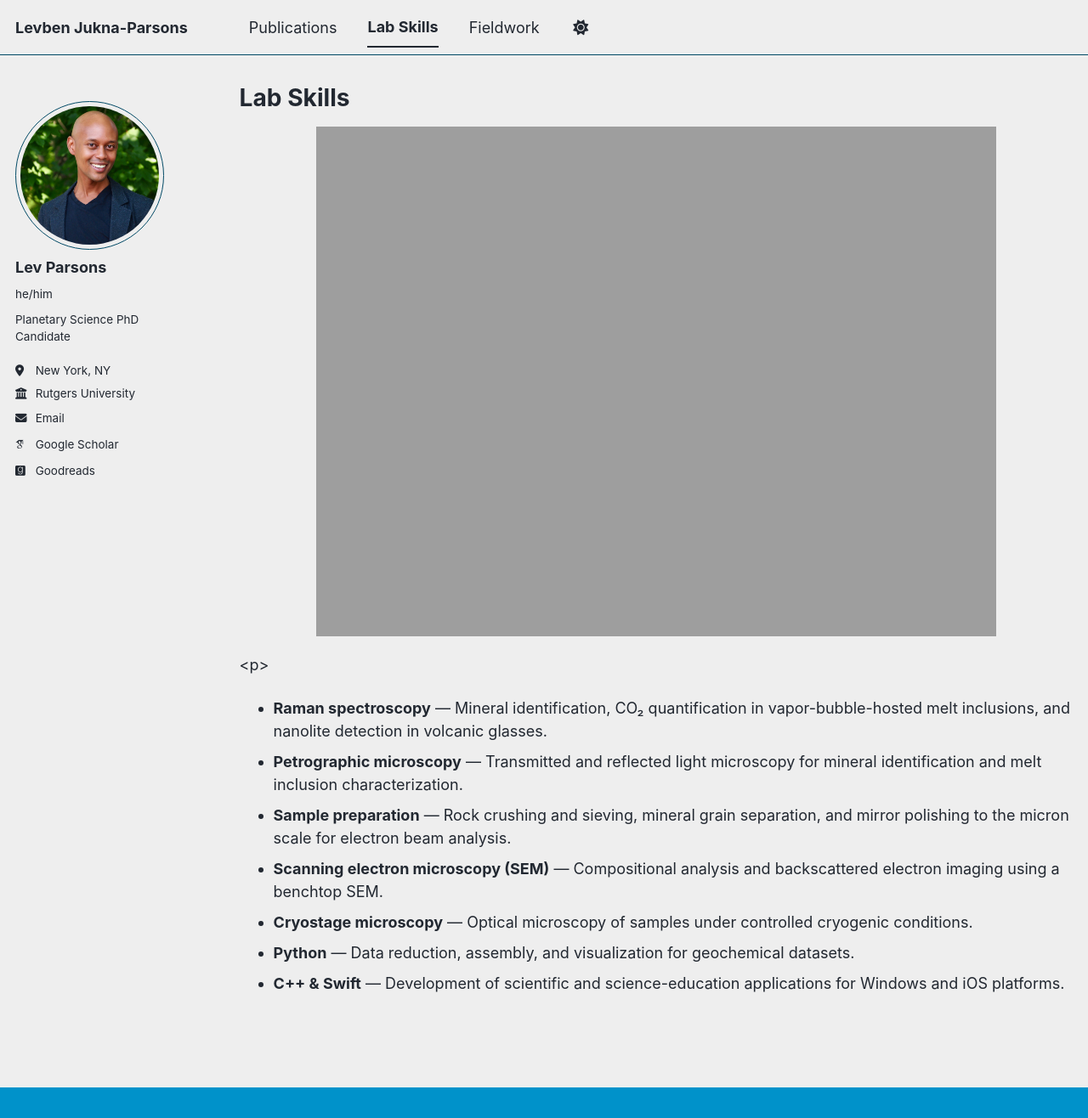
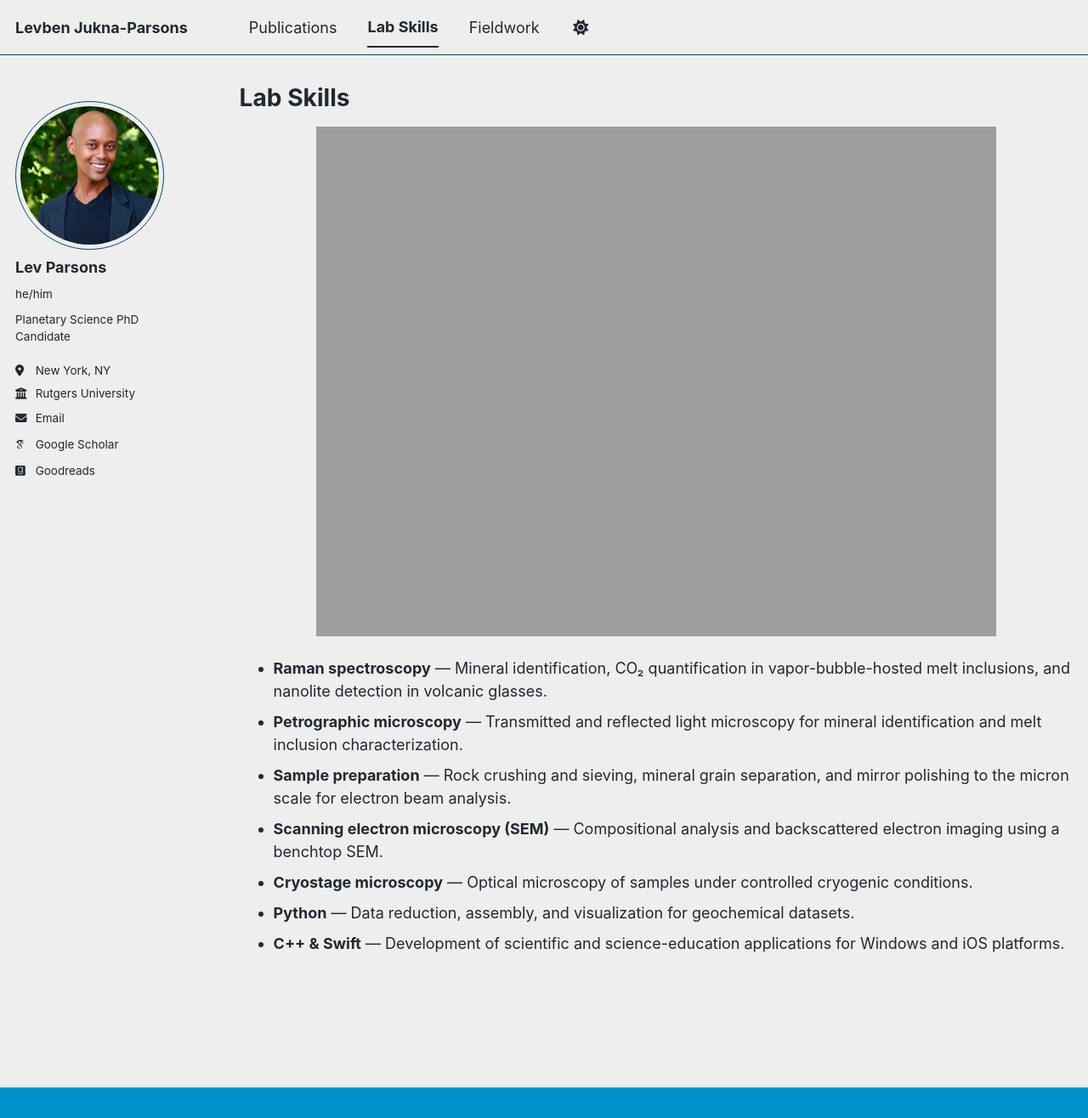
Before and after one commit to levparsons/AcademicWebsite, a Jekyll site: the page built from _pages/lab_skills.md, in a window 1280 px wide and 1316 px high. Shown: the whole window at 85% size. Built offline with Jekyll 4.4.1, drawn with Linux system fonts in a browser that asks for light colours; some web fonts are replaced; a script bundle is joined from its source files by our own code; library files that are not in the unit come from our copies.

Commit message:
fixing paragraphs

```diff
--- a/_pages/lab_skills.md
+++ b/_pages/lab_skills.md
@@ -13,7 +13,7 @@ gallery_lab:
     alt: "Description of photo"
     title: "Caption for photo"
 ---
-<img src="https://levparsons.github.io/AcademicWebsite/images/lab_skills.png"  alt="Description of photo" style="width: 100%; max-width: 800px; display: block; margin: 20px auto;"><p>
+<img src="https://levparsons.github.io/AcademicWebsite/images/lab_skills.png"  alt="Description of photo" style="width: 100%; max-width: 800px; display: block; margin: 20px auto;">
 <ul>
   <li>
     <strong>Raman spectroscopy</strong> — Mineral identification, CO₂ quantification in
```
Also changed, not shown: _pages/fieldwork.md (+4 -2 lines).
